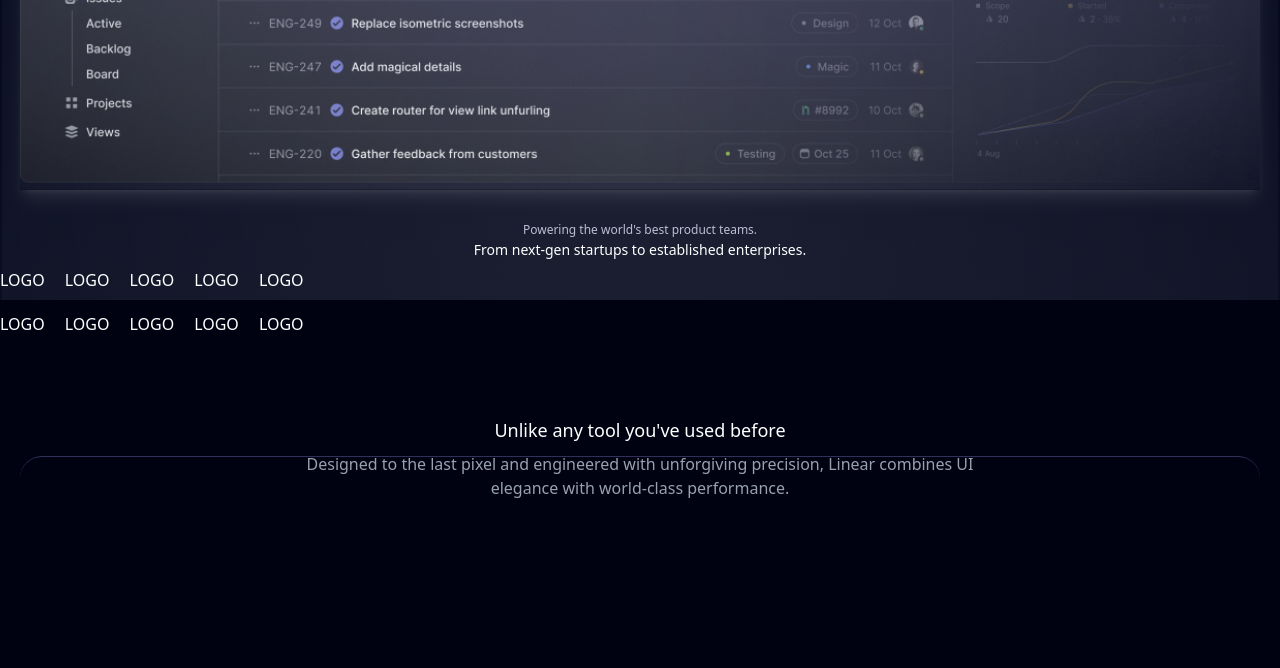
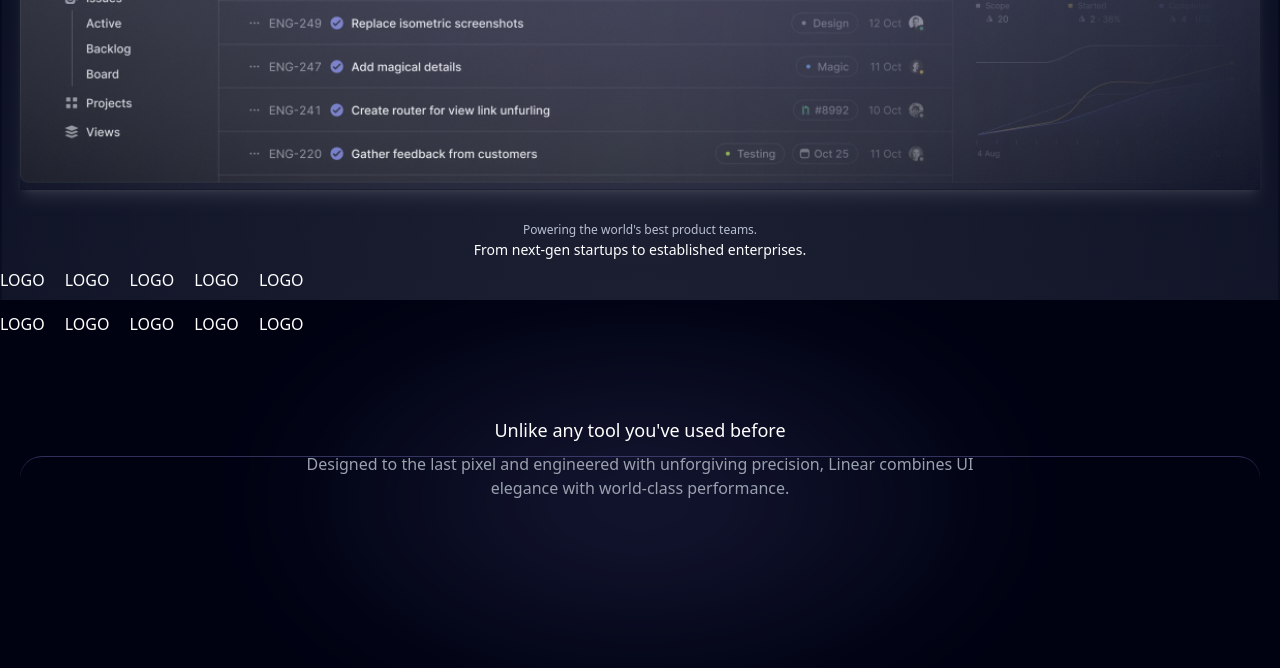
Before and after one commit to femnixx/linear, a React (Vite) app: page / in a window 1280 px wide. Shown: the part 837-1505 px from the top of the page. Built offline with nearby package versions, Linux system fonts and the light colour scheme.

Commit message:
half circle and fog adding shit again

```diff
--- a/src/pages/LandingPage772.tsx
+++ b/src/pages/LandingPage772.tsx
@@ -10,7 +10,13 @@ const LandingPage772 = () => {
     </div>
         {/* Fog effect and line */}
         <div>
+          <div className="">
+            <div className="absolute top-0 left-1/2 -translate-x-1/2 w-[800px] h-[400px]
+                bg-[radial-gradient(ellipse_at_center,rgba(120,120,200,0.3),transparent_70%)]
+                blur-3xl opacity-70 pointer-events-none">
+</div>
 
+          </div>
         </div>
       <div className="relative mt-20">
 
```
